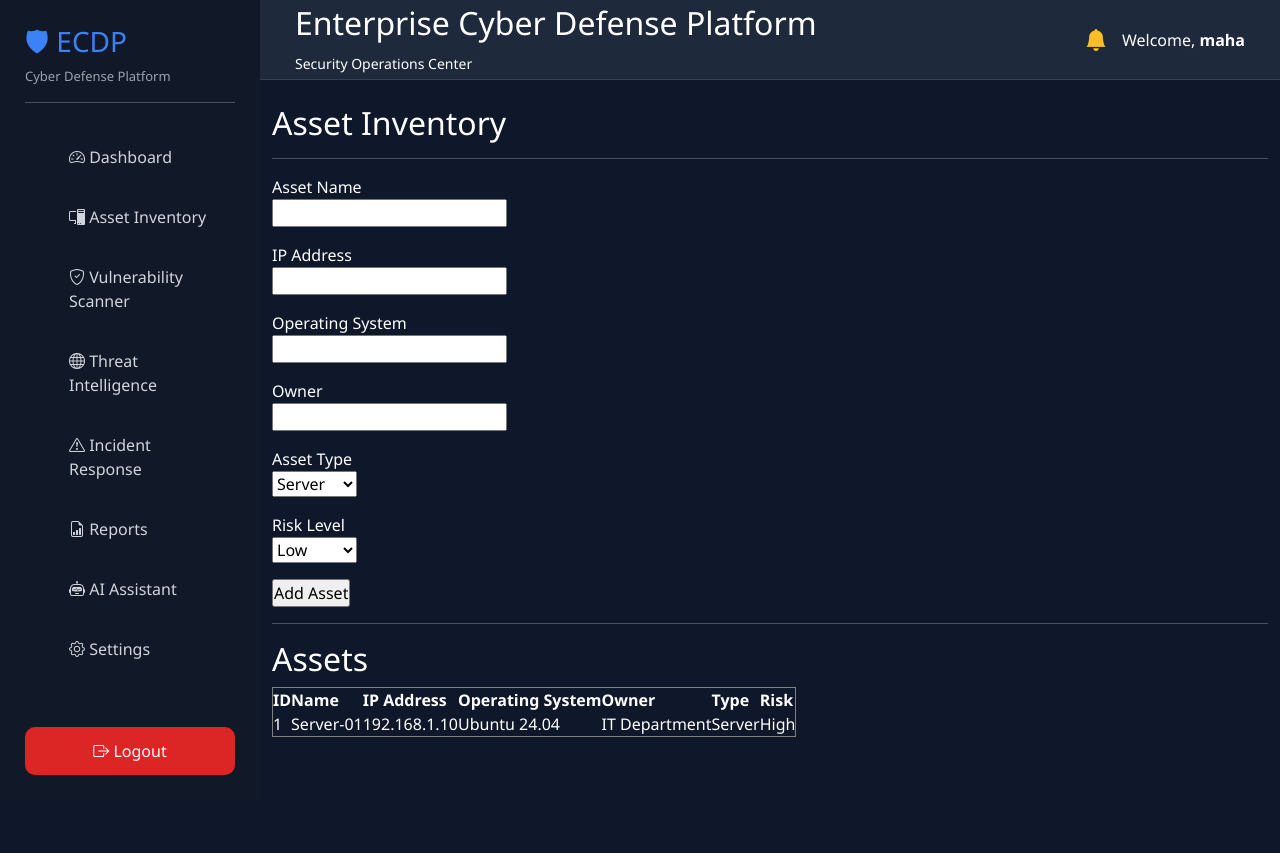
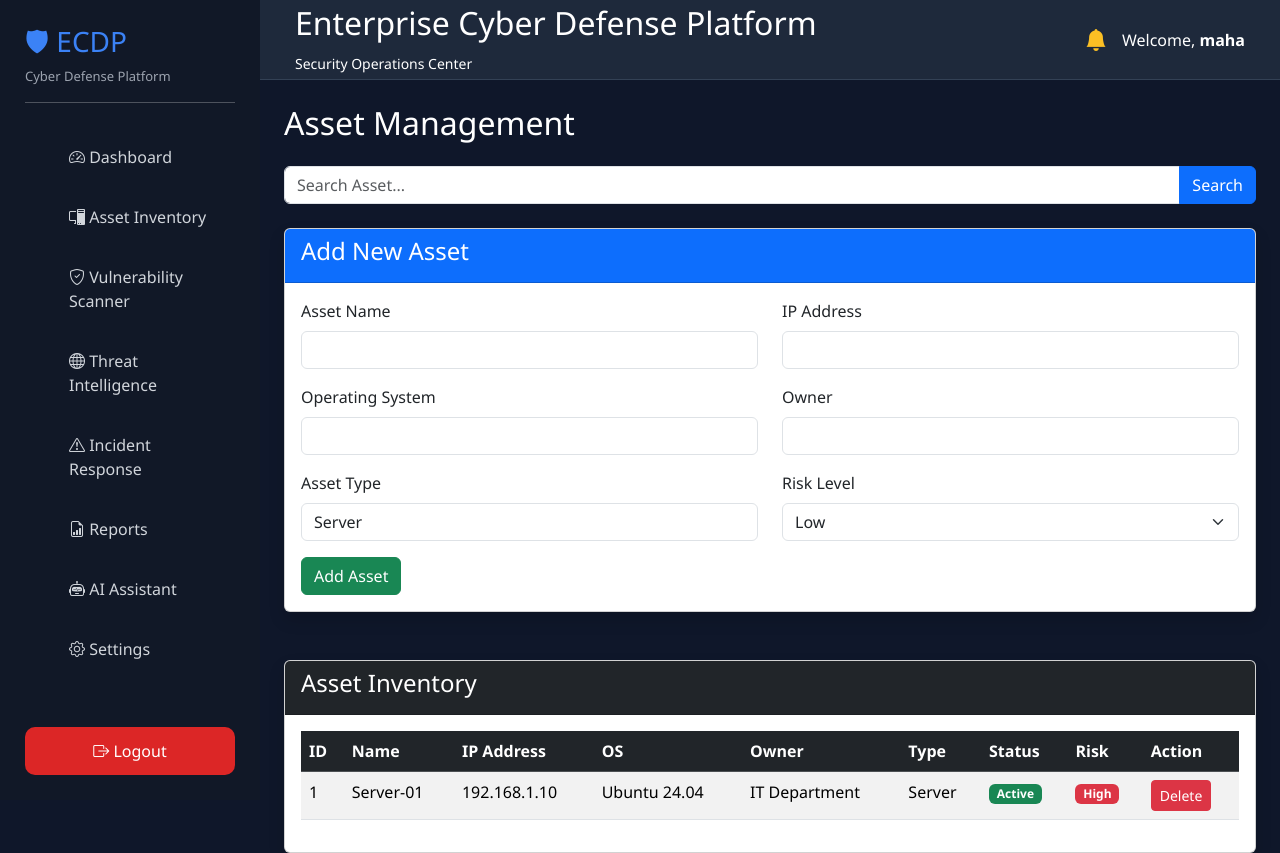
Before and after one commit to MAHALAKSHMI-VEDIYAPPAN/Enterprise-Cyber-Defense-Platform, a Flask app: page /assets in a window 1280 px wide. Before the commit the page ends 775 px from the top, so only its background shows below. Run offline with Flask 3, Linux system fonts and the light colour scheme; a user stored in the database is signed in; data comes from the database, SQL or seed files in the repository; both versions use the stored data as it was after the commit.

Commit message:
Describe the completed feature

```diff
--- a/backend/app.py
+++ b/backend/app.py
@@ -43,9 +43,18 @@ def dashboard():
 
     total_assets = Asset.query.count()
 
+    total_scans = Scan.query.count()
+
+    total_incidents = 3
+
+    security_score = 92
+
     return render_template(
         "dashboard.html",
-        total_assets=total_assets
+        total_assets=total_assets,
+        total_scans=total_scans,
+        total_incidents=total_incidents,
+        security_score=security_score
     )
 
 # ==========================================
--- a/backend/models/asset.py
+++ b/backend/models/asset.py
@@ -1,5 +1,4 @@
 from extensions import db
-
 
 class Asset(db.Model):
     __tablename__ = "assets"
--- a/backend/routes/assets.py
+++ b/backend/routes/assets.py
@@ -1,4 +1,4 @@
-from flask import Blueprint, render_template, redirect, url_for, flash
+from flask import Blueprint, render_template, redirect, url_for, flash, request
 from flask_login import login_required
 
 from extensions import db
@@ -8,34 +8,139 @@ from forms.asset_form import AssetForm
 assets_bp = Blueprint("assets", __name__)
 
 
+# ==========================================================
+# Asset Management
+# ==========================================================
 @assets_bp.route("/assets", methods=["GET", "POST"])
 @login_required
 def assets():
 
     form = AssetForm()
 
+    # ---------------------------
+    # Add Asset
+    # ---------------------------
     if form.validate_on_submit():
 
+        existing_asset = Asset.query.filter_by(
+            ip_address=form.ip_address.data
+        ).first()
+
+        if existing_asset:
+
+            flash(
+                "Asset with this IP Address already exists.",
+                "danger"
+            )
+
+            return redirect(url_for("assets.assets"))
+
         asset = Asset(
+
             asset_name=form.asset_name.data,
+
             ip_address=form.ip_address.data,
+
             operating_system=form.operating_system.data,
+
             owner=form.owner.data,
+
             asset_type=form.asset_type.data,
-            risk_level=form.risk_level.data
+
+            risk_level=form.risk_level.data,
+
+            status="Active"
+
         )
 
         db.session.add(asset)
         db.session.commit()
 
-        flash("Asset added successfully!")
+        flash(
+            "Asset added successfully!",
+            "success"
+        )
 
         return redirect(url_for("assets.assets"))
 
-    asset_list = Asset.query.all()
+    # ---------------------------
+    # Search Asset
+    # ---------------------------
+    search = request.args.get("search")
+
+    if search:
+
+        asset_list = Asset.query.filter(
+            Asset.asset_name.contains(search)
+        ).order_by(
+            Asset.asset_name.asc()
+        ).all()
+
+    else:
+
+        asset_list = Asset.query.order_by(
+            Asset.asset_name.asc()
+        ).all()
 
     return render_template(
         "assets.html",
         form=form,
-        assets=asset_list
+        assets=asset_list,
+        search=search
     )
+
+
+# ==========================================================
+# Delete Asset
+# ==========================================================
+@assets_bp.route("/delete_asset/<int:id>")
+@login_required
+def delete_asset(id):
+
+    asset = Asset.query.get_or_404(id)
+
+    db.session.delete(asset)
+    db.session.commit()
+
+    flash(
+        "Asset deleted successfully!",
+        "success"
+    )
+
+    return redirect(url_for("assets.assets"))
+
+
+# ==========================================================
+# Edit Asset
+# ==========================================================
+@assets_bp.route("/edit_asset/<int:id>", methods=["GET", "POST"])
+@login_required
+def edit_asset(id):
+
+    asset = Asset.query.get_or_404(id)
+
+    form = AssetForm(obj=asset)
+
+    if form.validate_on_submit():
+
+        asset.asset_name = form.asset_name.data
+        asset.ip_address = form.ip_address.data
+        asset.operating_system = form.operating_system.data
+        asset.owner = form.owner.data
+        asset.asset_type = form.asset_type.data
+        asset.risk_level = form.risk_level.data
+
+        db.session.commit()
+
+        flash(
+            "Asset updated successfully!",
+            "success"
+        )
+
+        return redirect(url_for("assets.assets"))
+
+    return render_template(
+        "edit_asset.html",
+        form=form,
+        asset=asset
+    )
--- a/backend/static/js/script.js
+++ b/backend/static/js/script.js
@@ -1,15 +1,14 @@
-const ctx = document.getElementById("threatChart");
+const chart = document.getElementById("threatChart");
 
-if (ctx) {
+if (chart) {
 
-    new Chart(ctx, {
+    new Chart(chart, {
 
         type: "line",
 
         data: {
 
             labels: [
-
                 "Mon",
                 "Tue",
                 "Wed",
@@ -17,27 +16,22 @@ if (ctx) {
                 "Fri",
                 "Sat",
                 "Sun"
-
             ],
 
             datasets: [
+                {
+                    label: "Threats",
 
-                {
+                    data: [3, 5, 2, 8, 6, 9, 4],
 
-                    label: "Detected Threats",
+                    borderColor: "#0d6efd",
 
-                    data: [2, 5, 3, 8, 6, 9, 4],
+                    backgroundColor: "rgba(13,110,253,0.2)",
 
-                    borderColor: "#3b82f6",
+                    fill: true,
 
-                    backgroundColor: "rgba(59,130,246,0.2)",
-
-                    tension: 0.4,
-
-                    fill: true
-
+                    tension: 0.4
                 }
-
             ]
 
         },
--- a/backend/templates/assets.html
+++ b/backend/templates/assets.html
@@ -2,55 +2,125 @@
 
 {% block content %}
 
-<h2>Asset Inventory</h2>
+<div class="container mt-4">
 
-<hr>
+    <h2 class="mb-4">Asset Management</h2>
+
+    <!-- Search -->
+    <form method="GET" action="{{ url_for('assets.assets') }}" class="mb-4">
+
+        <div class="input-group">
+
+            <input type="text" name="search" class="form-control" placeholder="Search Asset..."
+                value="{{ search if search else '' }}">
+
+            <button class="btn btn-primary">
+                Search
+            </button>
+
+        </div>
+
+    </form>
+
+    <!-- Add Asset -->
+
+    <div class="card shadow mb-5">
+
+        <div class="card-header bg-primary text-white">
+
+            <h4>Add New Asset</h4>
+
+        </div>
+
+        <div class="card-body">
 
             <form method="POST">
 
                 {{ form.hidden_tag() }}
 
-    <p>
-        {{ form.asset_name.label }}<br>
-        {{ form.asset_name() }}
-    </p>
+                <div class="row">
 
-    <p>
-        {{ form.ip_address.label }}<br>
-        {{ form.ip_address() }}
-    </p>
+                    <div class="col-md-6 mb-3">
 
-    <p>
-        {{ form.operating_system.label }}<br>
-        {{ form.operating_system() }}
-    </p>
+                        {{ form.asset_name.label(class="form-label") }}
 
-    <p>
-        {{ form.owner.label }}<br>
-        {{ form.owner() }}
-    </p>
+                        {{ form.asset_name(class="form-control") }}
 
-    <p>
-        {{ form.asset_type.label }}<br>
-        {{ form.asset_type() }}
-    </p>
+                    </div>
 
-    <p>
-        {{ form.risk_level.label }}<br>
-        {{ form.risk_level() }}
-    </p>
+                    <div class="col-md-6 mb-3">
 
-    <p>
-        {{ form.submit() }}
-    </p>
+                        {{ form.ip_address.label(class="form-label") }}
+
+                        {{ form.ip_address(class="form-control") }}
+
+                    </div>
+
+                </div>
+
+                <div class="row">
+
+                    <div class="col-md-6 mb-3">
+
+                        {{ form.operating_system.label(class="form-label") }}
+
+                        {{ form.operating_system(class="form-control") }}
+
+                    </div>
+
+                    <div class="col-md-6 mb-3">
+
+                        {{ form.owner.label(class="form-label") }}
+
+                        {{ form.owner(class="form-control") }}
+
+                    </div>
+
+                </div>
+
+                <div class="row">
+
+                    <div class="col-md-6 mb-3">
+
+                        {{ form.asset_type.label(class="form-label") }}
+
+                        {{ form.asset_type(class="form-control") }}
+
+                    </div>
+
+                    <div class="col-md-6 mb-3">
+
+                        {{ form.risk_level.label(class="form-label") }}
+
+                        {{ form.risk_level(class="form-select") }}
+
+                    </div>
+
+                </div>
+
+                {{ form.submit(class="btn btn-success") }}
 
             </form>
 
-<hr>
+        </div>
 
-<h2>Assets</h2>
+    </div>
 
-<table border="1" cellpadding="10">
+    <!-- Asset Table -->
+
+    <div class="card shadow">
+
+        <div class="card-header bg-dark text-white">
+
+            <h4>Asset Inventory</h4>
+
+        </div>
+
+        <div class="card-body">
+
+            <table class="table table-hover table-striped">
+
+                <thead class="table-dark">
 
                     <tr>
 
@@ -60,15 +130,23 @@
 
                         <th>IP Address</th>
 
-        <th>Operating System</th>
+                        <th>OS</th>
 
                         <th>Owner</th>
 
                         <th>Type</th>
 
+                        <th>Status</th>
+
                         <th>Risk</th>
 
+                        <th>Action</th>
+
                     </tr>
+
+                </thead>
+
+                <tbody>
 
                     {% for asset in assets %}
 
@@ -86,12 +164,77 @@
 
                         <td>{{ asset.asset_type }}</td>
 
-        <td>{{ asset.risk_level }}</td>
+                        <td>
+
+                            {% if asset.status == "Active" %}
+
+                            <span class="badge bg-success">
+                                Active
+                            </span>
+
+                            {% else %}
+
+                            <span class="badge bg-secondary">
+                                Inactive
+                            </span>
+
+                            {% endif %}
+
+                        </td>
+
+                        <td>
+
+                            {% if asset.risk_level == "Critical" %}
+
+                            <span class="badge bg-dark">
+                                Critical
+                            </span>
+
+                            {% elif asset.risk_level == "High" %}
+
+                            <span class="badge bg-danger">
+                                High
+                            </span>
+
+                            {% elif asset.risk_level == "Medium" %}
+
+                            <span class="badge bg-warning text-dark">
+                                Medium
+                            </span>
+
+                            {% else %}
+
+                            <span class="badge bg-success">
+                                Low
+                            </span>
+
+                            {% endif %}
+
+                        </td>
+
+                        <td>
+
+                            <a href="{{ url_for('assets.delete_asset', id=asset.id) }}" class="btn btn-danger btn-sm"
+                                onclick="return confirm('Delete this asset?');">
+
+                                Delete
+
+                            </a>
+
+                        </td>
 
                     </tr>
 
                     {% endfor %}
 
+                </tbody>
+
             </table>
 
+        </div>
+
+    </div>
+
+</div>
+
 {% endblock %}
```
Also changed, not shown: backend/templates/dashboard.html (+68 -51 lines), backend/database/ecdp.db, backend/templates/edit_asset.html (added). Lines whose indentation alone changed are shown as unchanged.
